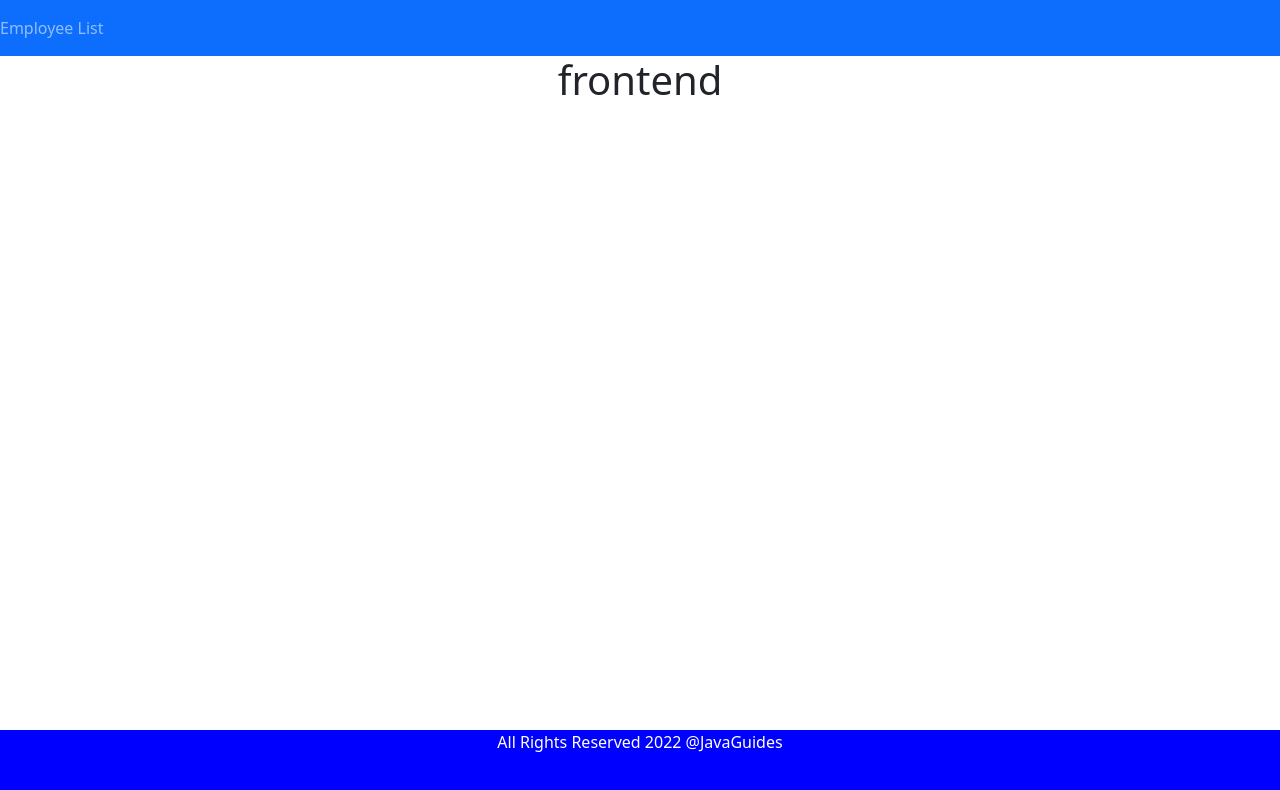
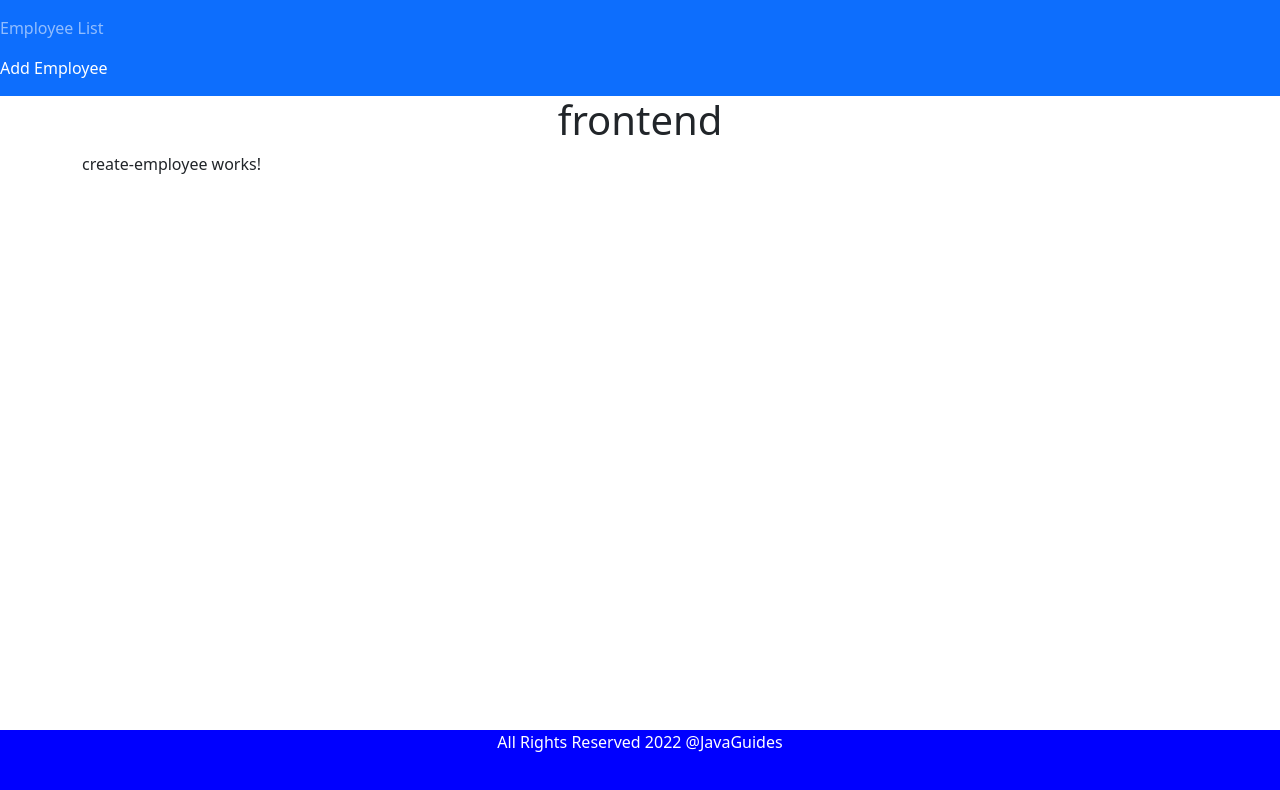
Before and after one commit to JdSeus/java_studies--springboot-and-angular, an Angular app in the folder frontend/: page /create-employee in a window 1280 px wide. Before the commit this address led to /. Shown: the top 790 px of the page. Built offline with nearby package versions, Linux system fonts and the light colour scheme.

Commit message:
Creating Angular Create Employee Component

```diff
--- a/frontend/src/app/app-routing.module.ts
+++ b/frontend/src/app/app-routing.module.ts
@@ -1,9 +1,11 @@
 import { NgModule } from "@angular/core";
 import { Routes, RouterModule } from "@angular/router";
+import { CreateEmployeeComponent } from "./create-employee/create-employee.component";
 import { EmployeeListComponent } from "./employee-list/employee-list.component";
 
 const routes: Routes = [
     {path: "employees", component: EmployeeListComponent},
+    {path: 'create-employee', component: CreateEmployeeComponent},
     {path: '', redirectTo: 'employees', pathMatch: 'full'}
 ];
 
--- a/frontend/src/app/app.component.html
+++ b/frontend/src/app/app.component.html
@@ -2,6 +2,9 @@
     <ul class="navbar-nav">
         <li class="nav-item">
             <a routerLink="employees" routerLinkActive="active" class="nav-link">Employee List</a>
+        </li>
+        <li class="nav-item">
+            <a routerLink="create-employee" routerLinkActive="active" class="nav-link">Add Employee</a>
         </li>
     </ul>
 </nav>
--- a/frontend/src/app/app.module.ts
+++ b/frontend/src/app/app.module.ts
@@ -6,11 +6,13 @@ import { HttpClientModule } from '@angular/common/http';
 import { AppComponent } from './app.component';
 import { EmployeeListComponent } from './employee-list/employee-list.component';
 import { AppRoutingModule } from './app-routing.module';
+import { CreateEmployeeComponent } from './create-employee/create-employee.component';
 
 @NgModule({
   declarations: [
     AppComponent,
-    EmployeeListComponent
+    EmployeeListComponent,
+    CreateEmployeeComponent
   ],
   imports: [
     BrowserModule,
--- /dev/null
+++ b/frontend/src/app/create-employee/create-employee.component.html
@@ -0,0 +1 @@
+<p>create-employee works!</p>
--- /dev/null
+++ b/frontend/src/app/create-employee/create-employee.component.ts
@@ -0,0 +1,15 @@
+import { Component, OnInit } from '@angular/core';
+
+@Component({
+  selector: 'app-create-employee',
+  templateUrl: './create-employee.component.html',
+  styleUrls: ['./create-employee.component.css']
+})
+export class CreateEmployeeComponent implements OnInit {
+
+  constructor() { }
+
+  ngOnInit(): void {
+  }
+
+}
```
Also changed, not shown: frontend/src/app/create-employee/create-employee.component.css (added), 1 other file (tests, documents, lock files or other folders).
